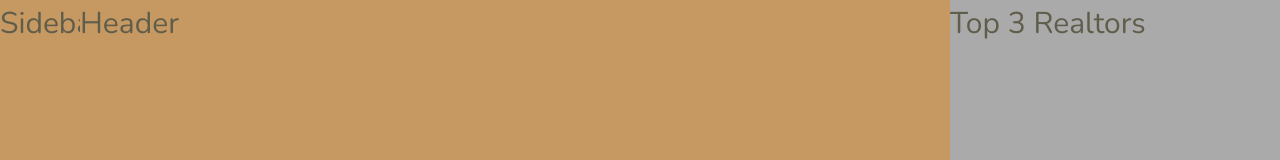
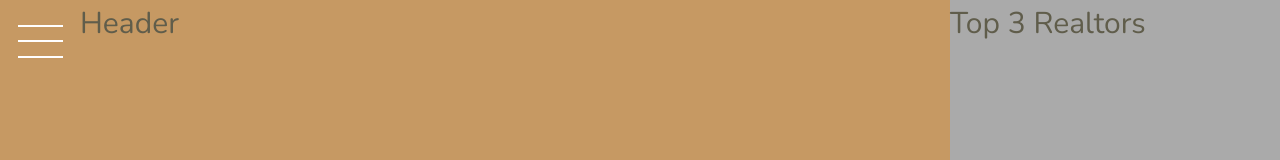
Before and after one commit to JuzerShakir/nexter, a website: page index.html in a window 1280 px wide. Shown: the top 160 px of the page. Drawn offline with nearby package versions, Linux system fonts and the light colour scheme.

Commit message:
add 'sidebar' layout

```diff
--- a/index.html
+++ b/index.html
@@ -16,7 +16,9 @@
   </head>
   <body>
     <div class="container">
-      <div class="sidebar">Sidebar</div>
+      <div class="sidebar">
+        <button class="nav-btn"></button>
+      </div>
 
       <header class="header">Header</header>
 
--- a/sass/_sidebar.scss
+++ b/sass/_sidebar.scss
@@ -1,4 +1,38 @@
 .sidebar {
   background-color: $color-primary;
   grid-row: 1 / -1;
+
+  display: flex;
+  justify-content: center;
+
+  cursor: pointer;
 }
+
+.nav-btn {
+  border-radius: 0;
+  border: none;
+
+  background-color: #fff;
+  width: 4.5rem;
+  height: 2px;
+  margin-top: 4rem;
+
+  cursor: inherit;
+
+  &::after,
+  &::before {
+    content: "";
+    display: block;
+    background-color: #fff;
+    width: 4.5rem;
+    height: 2px;
+  }
+
+  &::before {
+    transform: translateY(-1.5rem);
+  }
+
+  &::after {
+    transform: translateY(1.4rem);
+  }
+}
```
Also changed, not shown: css/style.css.
